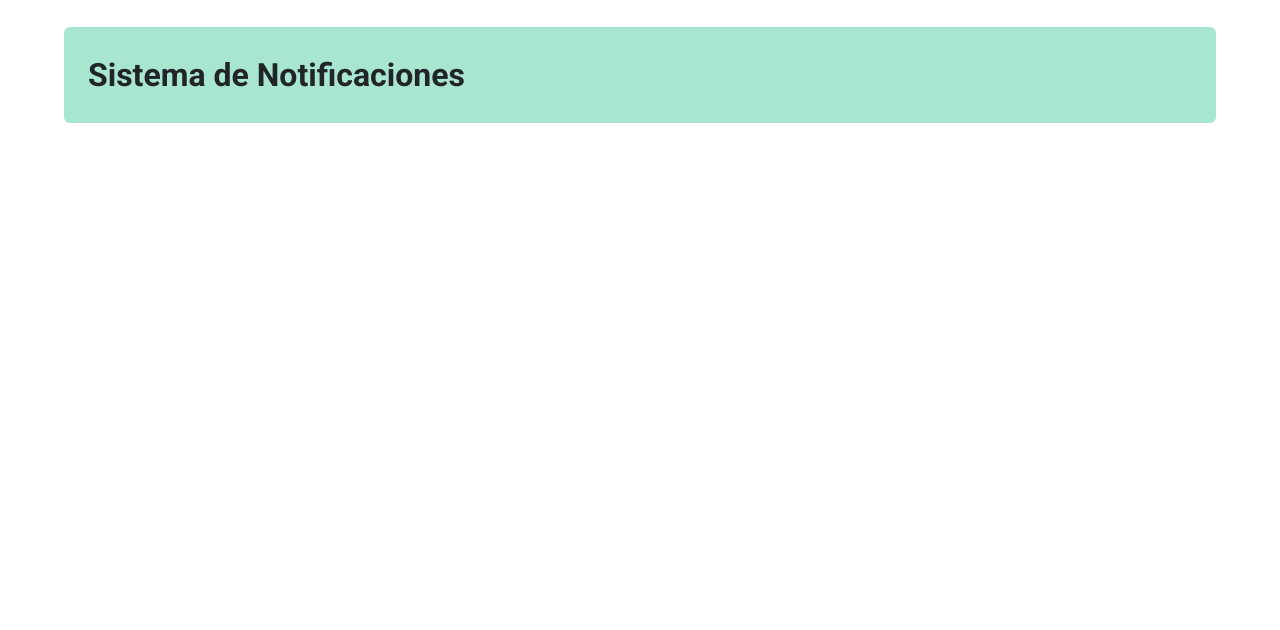
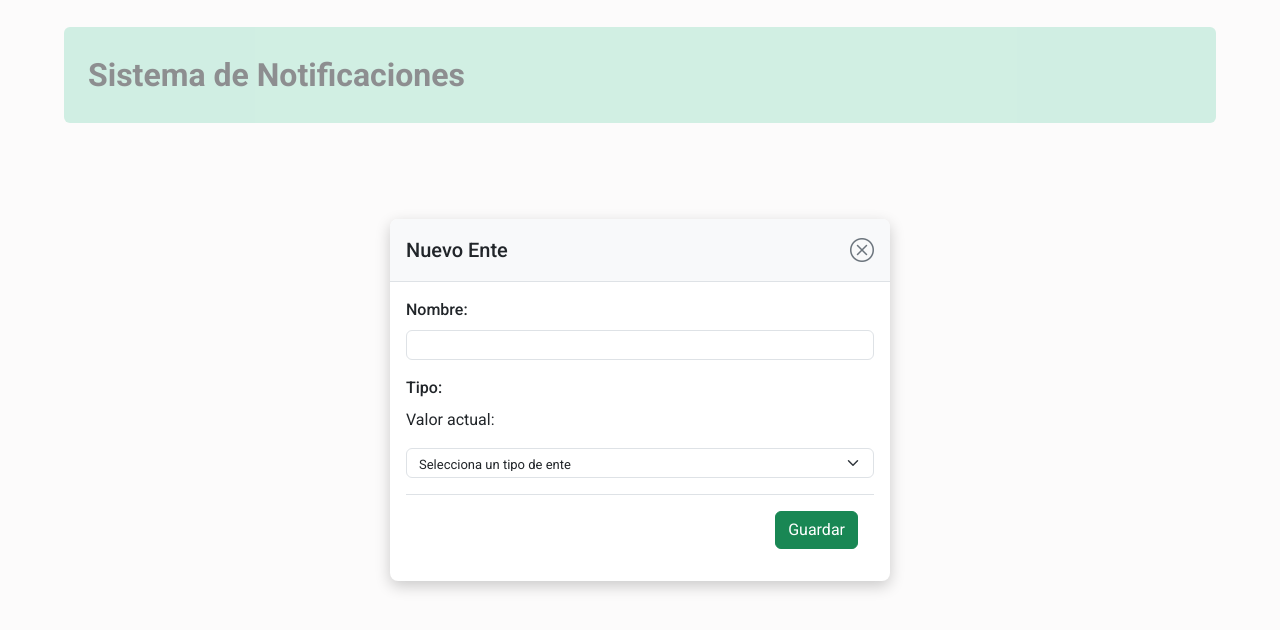
Before and after one commit to CharlyLopezH/BitaCEJ, a React (Vite) app in the folder NoticeFrontend/: page /formulario-ente/1 in a window 1280 px wide. Shown: the top 630 px of the page. Built offline with nearby package versions, Linux system fonts and the light colour scheme.

Commit message:
commit 15-08-25

```diff
--- a/NoticeFrontend/src/app/entes/FormularioEntes.tsx
+++ b/NoticeFrontend/src/app/entes/FormularioEntes.tsx
@@ -1,8 +1,6 @@
 import { Field, Form, Formik } from "formik";
-import type { enteCreacionDTO } from "../../models/entes.model"
 
 const FormularioEntes = (props:FormularioEntesProps) => {
-
 
 
 
--- a/NoticeFrontend/src/app/entes/IndiceEntes.tsx
+++ b/NoticeFrontend/src/app/entes/IndiceEntes.tsx
@@ -1,7 +1,7 @@
 import { Route, Routes } from "react-router-dom";
 import ListadoEntes from "./ListadoEntes";
 import FormularioEntes from "./FormularioEntes";
-import Formulario from "./componentes/Formulario";
+//import Formulario from "./componentes/Formulario";
 
 
 const IndiceEntes=()=>{
--- a/NoticeFrontend/src/app/entes/ListadoEntes.tsx
+++ b/NoticeFrontend/src/app/entes/ListadoEntes.tsx
@@ -1,7 +1,6 @@
 import { useEffect, useState } from 'react';
 import '../../../src/Styles.css';
 
-//import useFetchEntes from '../../hooks/useFetchEntes';
 import Spinner from "../../utils/Spinner";
 import { urlEntes } from "../../utils/endpoints";
 import SelectOpcRegsPorPag from './componentes/SelectOpcRegsPorPag';
@@ -10,8 +9,6 @@ import FiltrarData from '../../utils/FiltrarData';
 import type { enteDTO } from '../../models/entes.model';
 import axios, { type AxiosResponse } from 'axios';
 import { FaEdit, FaTrash } from 'react-icons/fa';
-import { GrTooltip } from 'react-icons/gr';
-import FormularioEntes from './FormularioEntes';
 import EntesModalForm from './componentes/EntesModalForm';
 
 import { useNavigate } from 'react-router-dom';
@@ -29,8 +26,6 @@ const ListadoEntes = () => {
   const [filtrar, setFiltrar]=useState(''); //Recibe Indicación de Filtrar o no filtrar para decidir cual formato de apiUrl utilizar.
   const [showModal, setShowModal] = useState(false);
   const [accion, setAccion] = useState<'agregar' | 'editar'>('agregar');
-
-
 
   const navigate = useNavigate();
 
@@ -87,8 +82,16 @@ const traerData = async () => {
    if (error) return <div>Error: {error}</div>; //Manejo (default) del posible error en el intento del hook personalizado
   //Si la Variable de estado "cargando" está en true, es porque no ha llegado al finally del load...
   if (cargando) {  return ( <div> <Spinner/>  </div>    ); }
-  const handleEditar=(id: number)=> {
-    throw new Error(`Function not implemented.${id}`);
+
+
+  const handleClickEdicion=(id: number)=> {
+    console.log(`Llamando a formulario para editar rel registro ${ id }`)
+    alert(`Llamando a editar el registro con id: ${id}`);
+    //     navigate(`/formulario-ente/${id}`, {
+    //     state: { modo: 'edicion' } // Opcional: para identificar el modo
+    // });
+    navigate('/formulario-ente', {state: {id:id} } ) // Manda un objeto tipo state que será recuperado con useLocation en el componente llamado
+
   }
 
 
@@ -97,17 +100,12 @@ const traerData = async () => {
   }
 
 
-  function abrirFormulario(accion: string) {
-    console.log(`Acción: ${accion}`)
-    setShowModal(true);
-  }
-
   const cerrarVentana=()=> {
     setShowModal(false)
   }
 
 
-  const handleClick=()=> {
+  const handleClickCreacion=()=> {
     navigate('/formulario-ente', { replace: false }) // Opción replace según necesidad
     console.log('Manejando la función')
   }
@@ -116,9 +114,9 @@ const traerData = async () => {
     <>
 
             <button className='btn btn-success btn-abrir-formulario m-1'
-            onClick={handleClick} // Opción replace según necesidad
+            onClick={handleClickCreacion} // Opción replace según necesidad
             >
-             Formulario 2
+             Nuevo Ente
             </button>
 
 
@@ -169,8 +167,9 @@ const traerData = async () => {
                     <td>{ente.nombre}</td>
                     <td>{ente.tipo}</td>
                     <td className='text-center'>
-                      <button className="btn btn-sm btn-outline-primary my-btn-compact"
-                        onClick={() => handleEditar(ente.id)}>
+                      <button
+                       className="btn btn-sm btn-outline-primary my-btn-compact "
+                        onClick={() => handleClickEdicion(ente.id)}>
                         <FaEdit className="me-1" /> </button>
                       <span/>
 
--- a/NoticeFrontend/src/app/entes/componentes/EntesModalForm.tsx
+++ b/NoticeFrontend/src/app/entes/componentes/EntesModalForm.tsx
@@ -6,8 +6,6 @@ const EntesModalForm = (props:EntesModalForm) => {
 
 if (!props.showModal) return null;
 const title = props.modalTitle || (props.accion === 'agregar' ? 'Registro de un nuevo Ente' : 'Editar Ente');
-//props.customCloseIcon=<i className="bi bi-x-circle fs-4"></i>
-
 return (
     <div className={`modal fade show modal-show-custom ${props.className}`}>
       <div className="modal-dialog-custom">
--- a/NoticeFrontend/src/app/entes/componentes/Formulario.tsx
+++ b/NoticeFrontend/src/app/entes/componentes/Formulario.tsx
@@ -1,23 +1,68 @@
 import { useFormik } from "formik";
 import * as Yup from "yup";
 import axios from "axios";
-import { useNavigate } from "react-router-dom";
+import { useLocation, useNavigate } from "react-router-dom";
+import { urlEntes } from "../../../utils/endpoints";
+import { useEffect, useState } from "react";
 
 const Formulario = () => {
+
+const location = useLocation();
+const { id } = location.state || {};
+const [cargando, setCargando] = useState(!!id);
+const [error, setError] = useState(null);
+const [encabezado, setEncabezado] = useState('Nuevo Ente');
+
+
+//Inicializar variables en caso de edición
+const cargarDatos = async()=>{
+  try {
+    const response = await axios.get(`${urlEntes}/${id}`);
+    console.log('Datos recibidos para edición:', {data: response.data, valorSelect: opcionesTipo.map(op => op.valor)});
+
+              // Inicializa los campos del formulario con los datos recibidos
+      formik.setValues({
+        nombre:response.data.nombre,
+        tipo:response.data.tipo.trim(),
+      });
+
+  } catch (err) {
+    setError(error);
+  } finally {
+    setCargando(false);
+  }
+}
+
+
+
+useEffect(()=>{
+  //console.log('UseEffect ingresando al formulario');
+  if(!id) {return}; //Significa que no hay datos para cargar; por lo tanto no es una edición
+
+  //Como sí es una edición se deben cargar los datos necesarios para inicializar componentes del formulario
+  setEncabezado('Editando Registro '+ (id))
+  console.log(`Editando Registro Id: ${id}`);
+//Llamado async para inicializar formulario
+cargarDatos();
+},[id]);
+
+
 
 interface OpcionTipo {
   valor: string;  // Valor que se almacenará (OPD, SEC, etc.)
   etiqueta: string; // Texto que se mostrará
 }
 
-
 const opcionesTipo: OpcionTipo[] = [
   { valor: "OPD", etiqueta: "Organismo Público Descentralizado" },
   { valor: "SEC", etiqueta: "Secretaría Ejecutiva" },
   { valor: "FIDE", etiqueta: "Fideicomiso Público" },
   { valor: "MUN", etiqueta: "Gobierno Municipal" },
-  { valor: "VAR", etiqueta: "Variante Administrativa" }
+  { valor: "DESC", etiqueta: "Descentralizado" },
+  { valor: "VAR", etiqueta: "Otro tipo..." }
 ];
+
+
 
   // Esquema de validación con Yup
   const validationSchema = Yup.object().shape({
@@ -39,7 +84,9 @@ const opcionesTipo: OpcionTipo[] = [
     initialValues: {
       nombre: "",
       tipo: "",
+      ...(id ? { cargando: true } : {}) // Marcar que estamos cargando si hay ID
     },
+    enableReinitialize: true, // ¡Importante!
     validationSchema,
     onSubmit: async (values, { setSubmitting }) => {
       try {
@@ -48,19 +95,21 @@ const opcionesTipo: OpcionTipo[] = [
         formData.append("Nombre", values.nombre); // ¡Case-sensitive!
         formData.append("tipo", values.tipo); // ¡Faltaba este campo!
 
+
+      // 👇 Lógica para decidir entre POST (crear) y PUT (editar)
+      const url = id ? `${urlEntes}/${id}` : urlEntes; // Si hay ID, usa endpoint específico
+      const method = id ? 'put' : 'post'; // PUT para edición, POST para creación
+
         // 2. Enviar con Axios (sin header Content-Type manual)
-        const response = await axios.post(
-          "https://localhost:7015/entes",
-          formData, // Va de un formulario
-          {
-            withCredentials: false,
-            timeout: 1000,
-            //Axios detecta FormData y asigna automáticamente:
-            headers: {
-          'Content-Type': 'application/json'
-    }
-          }
-        );
+        const response = await axios({
+          method,
+          url,
+          data:formData,
+          headers: { 'Content-Type': 'multipart/form-data' }, // Importante para FormData
+        });
+
+      console.log(id ? "Registro actualizado:" : "Registro creado:", response.data);
+      alert(`Ente ${id ? 'actualizado' : 'creado'} correctamente`);
         console.log("Registro exitoso:", response.data);
         alert("Ente registrado correctamente");
       } catch (error) {
@@ -130,7 +179,11 @@ const opcionesTipo: OpcionTipo[] = [
     console.log('Contenido del arreglo:');
   }
 
+  console.log('urlEntes',{ urlEntes });
 
+
+  if (cargando) return <div>Cargando datos...</div>;
+  if (error) return <div className="text-danger">{error}</div>;
 
   return (
   <div className="modal-overlay">
@@ -138,7 +191,7 @@ const opcionesTipo: OpcionTipo[] = [
       <div className="modal-card">
         {/* Encabezado del modal */}
         <div className="modal-header">
-          <h5 className="modal-title">Creando Nuevo Ente</h5>
+          <h5 className="modal-title">{encabezado}</h5>
           <button
             type="button"
             className="close-btn"
@@ -176,6 +229,14 @@ const opcionesTipo: OpcionTipo[] = [
             {/* Campo Tipo */}
             <div className="form-group">
               <label htmlFor="tipo">Tipo:</label>
+
+
+
+<div className="debug-info">
+  <p>Valor actual: {formik.values.tipo || ''}</p>
+</div>
+
+
 <select
   id="tipo"
   name="tipo"
@@ -184,15 +245,18 @@ const opcionesTipo: OpcionTipo[] = [
   }`}
   onChange={formik.handleChange}
   onBlur={formik.handleBlur}
-  value={formik.values.tipo} // Aquí se guarda el valor (OPD, SEC, etc.)
+  value={formik.values.tipo || ""} // Mostrar el valor precargado
 >
-  <option value="">Seleccione un tipo de ente</option>
+  <option value="">Selecciona un tipo de ente</option>
+
   {opcionesTipo.map((opcion) => (
     <option key={opcion.valor} value={opcion.valor}>
       {opcion.etiqueta}
     </option>
   ))}
 </select>
+
+
   {formik.touched.tipo && formik.errors.tipo && (
     <div className="invalid-feedback">{formik.errors.tipo}</div>
   )}
--- a/NoticeFrontend/src/main.tsx
+++ b/NoticeFrontend/src/main.tsx
@@ -10,8 +10,7 @@ import Formulario from './app/entes/componentes/Formulario'
 
 
 createRoot(document.getElementById('root')!).render(
-  // <StrictMode>
-
+ <StrictMode>
   <BrowserRouter>
   {/* Encabezado del Proyecto */}
     <div className="container bg-my-header">
@@ -20,7 +19,8 @@ createRoot(document.getElementById('root')!).render(
     <Routes>
       <Route index element={<IndiceEntes />} />
       <Route path="formulario-ente" element={<Formulario/>} />
+      <Route path="/formulario-ente/:id" element={<Formulario />} />
     </Routes>
   </BrowserRouter>
-  // </StrictMode>,
+</StrictMode>,
 )
```
Also changed, not shown: NoticeFrontend/src/App.tsx (+53 -10 lines), NoticeFrontend/src/main Dummy.tsx (added, +12 -0 lines).
